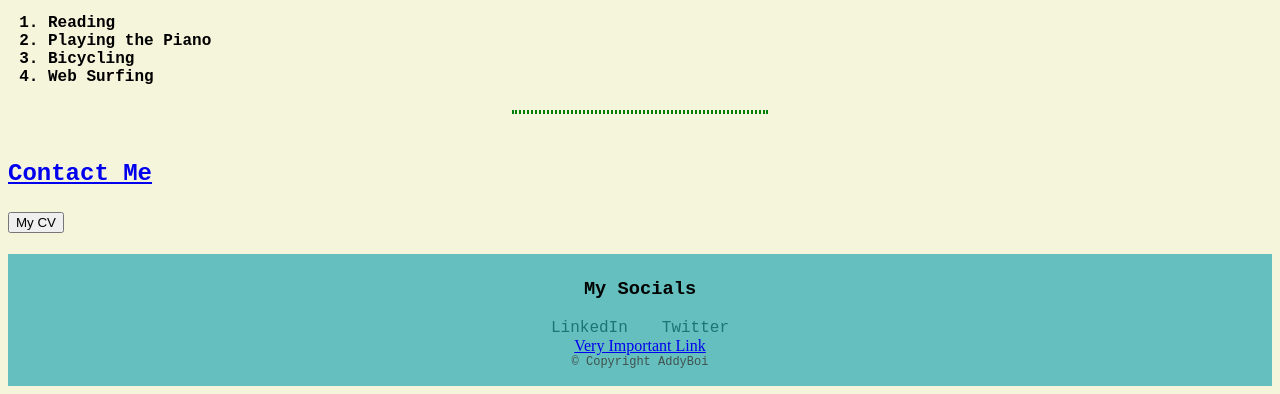
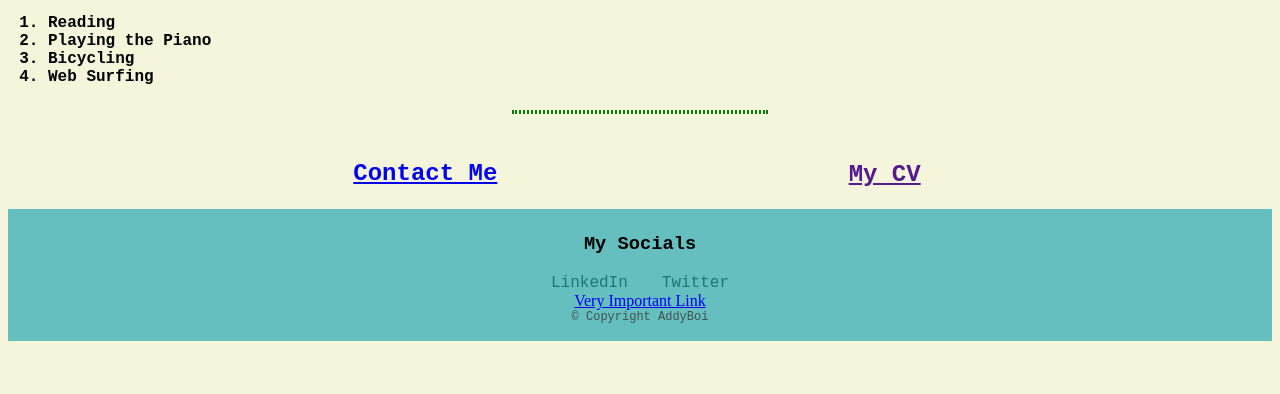
Before and after one commit to AdnanHyder928/myportfolio928.github.io, a plain HTML site: page index.html in a window 1280 px wide. Shown: the part 627-1021 px from the top of the page. After the commit the page ends 976 px from the top, so only its background shows below. Drawn offline with Linux system fonts and the light colour scheme.

Commit message:
Add files via upload

```diff
--- a/style.css
+++ b/style.css
@@ -87,3 +87,24 @@ hr {
   font-family: "Courier New", Courier, monospace;
   margin-top: auto;
 }
+
+.contact-flex {
+  display: flex;
+  flex-direction: row;
+  justify-content: space-evenly;
+}
+
+.CV {
+  height: 1000px;
+  width: 500px;
+}
+
+button {
+  background: transparent;
+  font-family: "Courier New", Courier, monospace;
+  border: none;
+  font-size: 1.5rem;
+  font-weight: bold;
+  color: rgb(85, 26, 139);
+  text-decoration: underline;
+}
```
Also changed, not shown: CV.html (added, +19 -0 lines), contact.html (+1 -1 lines), 1 other file.
